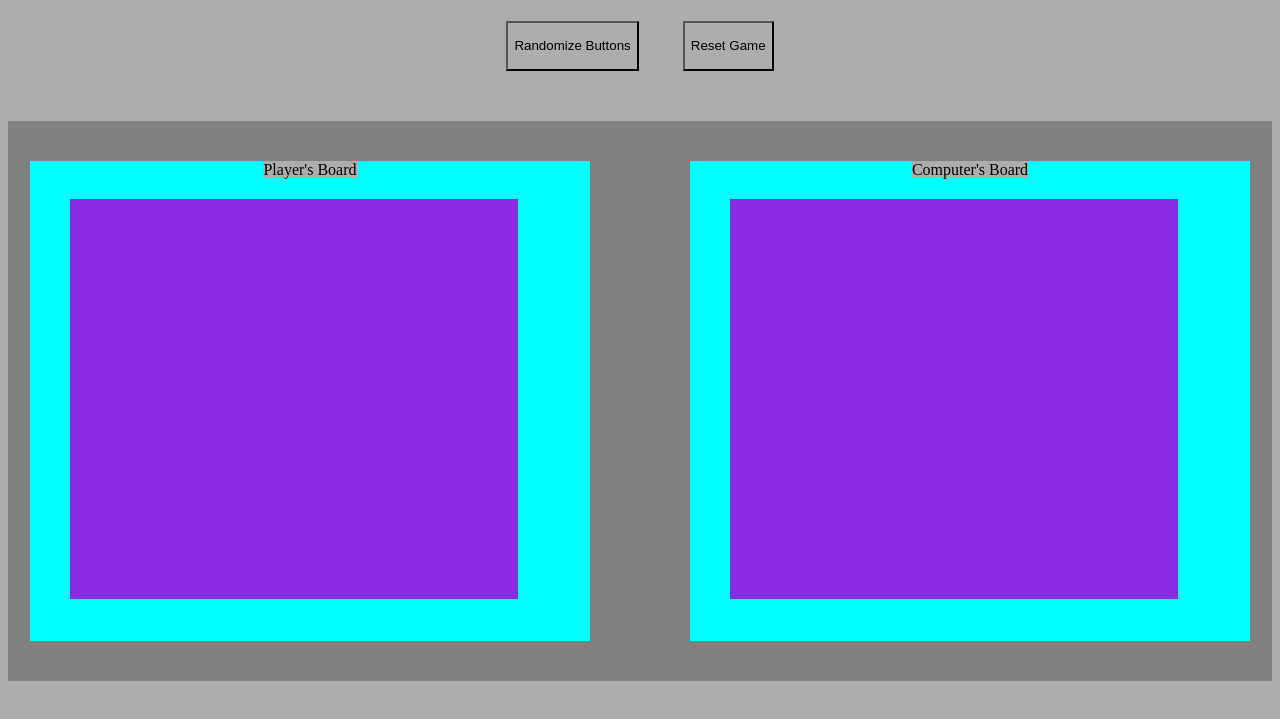
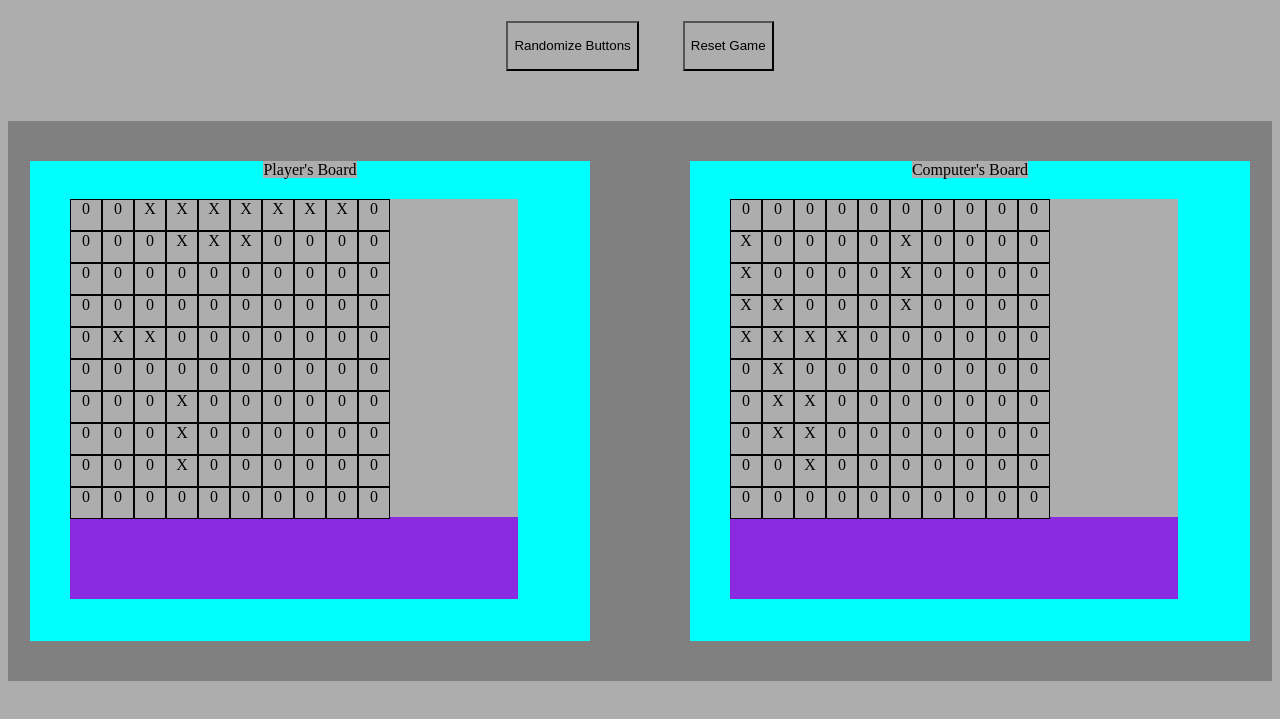
Before and after one commit to gautamtayal1/battleship-game, a website built with webpack: page src/template.html in a window 1280 px wide. Both pictures are taken after a click on the button "Randomize Buttons". Shown: the part 79-798 px from the top of the page. Built offline with nearby package versions, Linux system fonts and the light colour scheme.

Commit message:
player box working

```diff
--- /dev/null
+++ b/src/DOM.js
@@ -0,0 +1,75 @@
+//event listeners
+
+import { Player } from "./player.js";
+import { gameBoard } from "./game-board.js";
+
+
+const board = new gameBoard
+
+export function randomize(){
+    const randomizeBtn = document.querySelector('.randomize-btn')
+    const playerGameContainer = document.querySelector('.player-game-container')
+    const compGameContainer = document.querySelector('.comp-game-container')
+
+    //
+    console.log(board);
+
+    //
+
+    let isRandomized = false
+
+    randomizeBtn.addEventListener('click', () => {
+        if(isRandomized) return
+        isRandomized = true
+
+        // Create separate game boards for player and computer
+        const playerBoard = new gameBoard();
+        const compBoard = new gameBoard();
+
+        // Randomize ship positions for each board
+        playerBoard.storeShips();
+        compBoard.storeShips();
+
+        const playerGridArray = playerBoard.mainGrid;
+        const compGridArray = compBoard.mainGrid;
+
+        const createGridContainer = () => {
+            const gridContainer = document.createElement('div');
+            for (let i = 1; i < 101; i++){
+                const gridBox = document.createElement('div');
+                gridBox.classList.add('grid-boxes');
+                gridBox.innerHTML = 0;
+                gridContainer.appendChild(gridBox);
+            }
+            gridContainer.classList.add('grid-container');
+            return gridContainer;
+        };
+
+        const playerGridContainer = createGridContainer();
+        const compGridContainer = createGridContainer();
+
+        playerGameContainer.appendChild(playerGridContainer);
+        compGameContainer.appendChild(compGridContainer);
+
+        const updateGridBoxes = (container, gridArray) => {
+            const gridBoxes = container.querySelectorAll('.grid-boxes');
+            gridBoxes.forEach((box, index) => {
+                const x = index % 10; // Column index
+                const y = Math.floor(index / 10); // Row index
+
+                if (gridArray[y] && gridArray[y][x] !== undefined) {
+                    box.innerText = gridArray[y][x];
+                } else {
+                    console.error(`Invalid access at gridArray[${y}][${x}]`);
+                }
+
+                // Optional: Add a data attribute for easier reference
+                box.setAttribute("data-x", x);
+                box.setAttribute("data-y", y);
+            });
+        };
+
+        updateGridBoxes(playerGridContainer, playerGridArray);
+        updateGridBoxes(compGridContainer, compGridArray);
+    })
+}
--- a/src/game-board.js
+++ b/src/game-board.js
@@ -95,6 +95,6 @@ export class gameBoard{
 
     allShipsSunk() {
         return Object.values(this.ships).every(ship => ship.isSunk());
+
     }
-
 }
--- a/src/game.js
+++ b/src/game.js
@@ -0,0 +1,2 @@
+import { Player } from "./player.js";
+import { gameBoard } from "./game-board.js";
--- a/src/index.js
+++ b/src/index.js
@@ -1,7 +1,11 @@
 import "./styles.css";
 import { gameBoard } from "./game-board.js";
+import { Player } from "./player.js";
+import { randomize } from "./DOM.js";
+
+randomize()
 
 
 const board = new gameBoard()
-console.log(board.storeShips());
-console.log("hello")
+const player = new Player()
+console.log(player.board);
--- a/src/player.js
+++ b/src/player.js
@@ -0,0 +1,26 @@
+import { gameBoard } from "./game-board.js"
+
+export class Player{
+
+    constructor(){
+        this.board = new gameBoard()
+        this.isPlayer = true
+        this.previousAttacks = []
+    }
+
+    attackOpponent (x, y) {
+
+    }
+
+    computerAttack(){
+        this.isPlayer = false
+        let XCor, YCor;
+        do {
+            XCor = Math.floor(Math.random() * 10);
+            YCor = Math.floor(Math.random() * 10);
+        } while (this.board.missedShots.some(shot => shot[0] === XCor && shot[1] === YCor) ||
+                this.board.hitShots.some(shot => shot[0] === XCor && shot[1] === YCor));
+
+        this.board.recieveAttack(XCor, YCor);
+        }
+}
--- a/src/styles.css
+++ b/src/styles.css
@@ -39,3 +39,18 @@ button{
     margin-left: 40px;
     margin-top: 20px;
 }
+
+
+.grid-boxes {
+width: 30px;
+height: 30px;
+border: 1px solid black;
+display: inline-block;
+}
+
+.grid-container {
+    display: grid;
+    grid-template-columns: repeat(10, 30px); /* 10 columns */
+    grid-template-rows: repeat(10, 30px); /* 10 rows */
+    gap: 2px;
+}
```
Also changed, not shown: src/ui.js (deleted).
